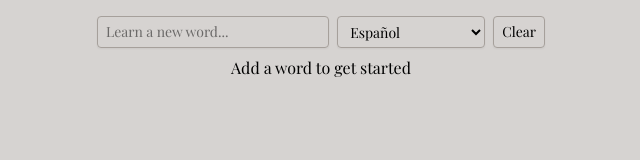
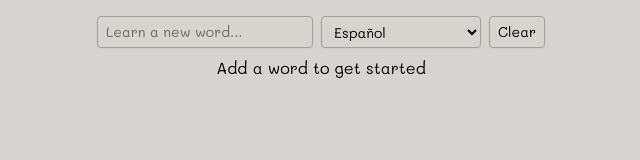
Before and after one commit to aljaroudi/VocabYou, a SvelteKit app: page / in a window 1280 px wide. Shown: the top 160 px of the page, without its empty margins (319-959 px from the left). Built offline with nearby package versions, Linux system fonts and the light colour scheme.

Commit message:
refactor: update font import in app.css to use 'Mali' and adjust font-family stack

```diff
--- a/src/app.css
+++ b/src/app.css
@@ -1,4 +1,4 @@
-@import url('https://fonts.googleapis.com/css2?family=Playfair+Display:wght@400;600&display=swap');
+@import url('https://fonts.googleapis.com/css2?family=Mali:ital,wght@0,200;0,300;0,400;0,500;0,600;0,700;1,200;1,300;1,400;1,500;1,600;1,700&display=swap');
 
 @import 'tailwindcss';
 
@@ -19,10 +19,8 @@
   ::file-selector-button {
     border-color: var(--color-gray-200, currentcolor);
   }
-}
 
-@layer base {
   * {
-    font-family: 'Playfair Display', serif;
+    font-family: 'Mali', 'Playfair Display', serif;
   }
 }
```
